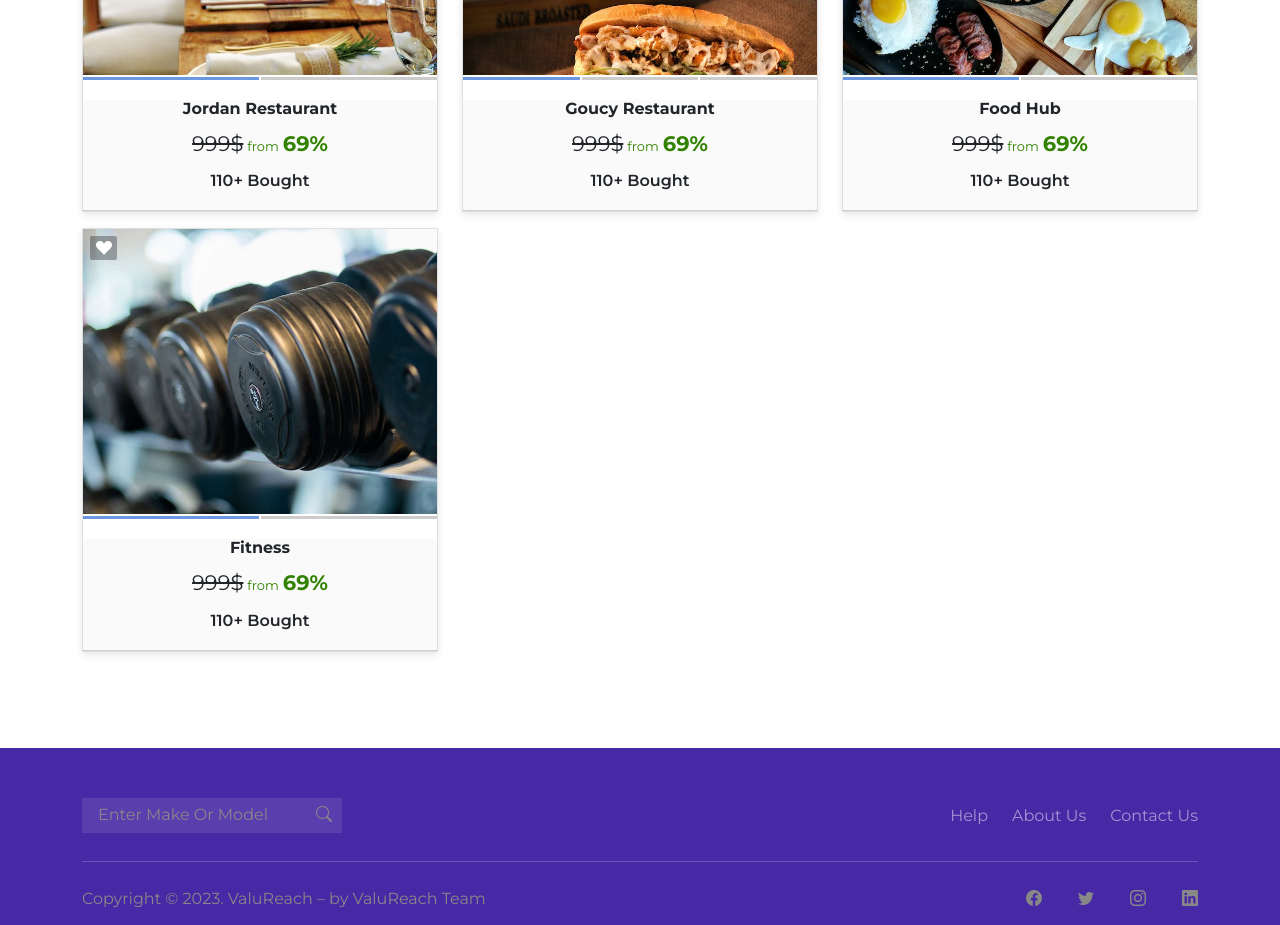
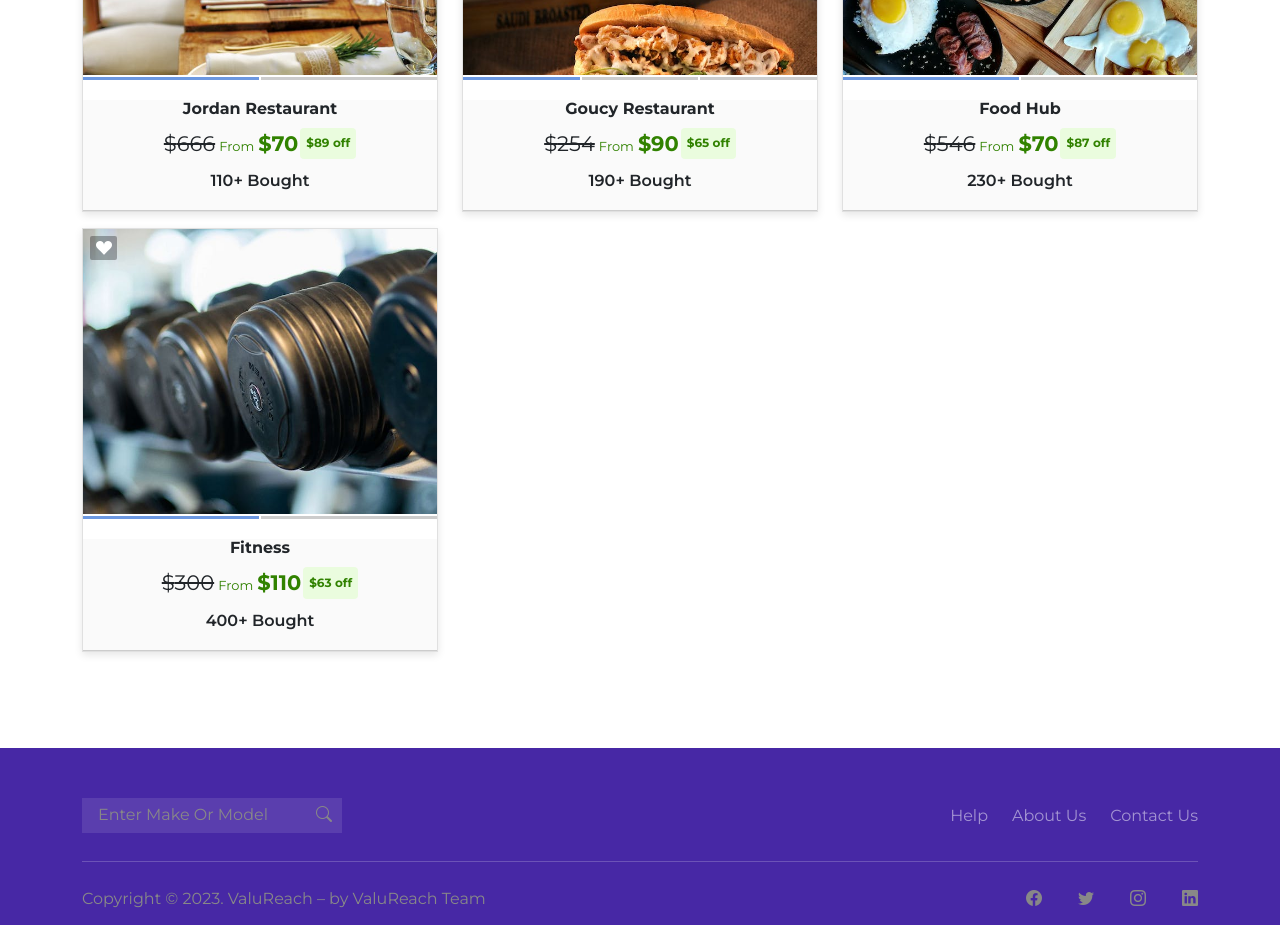
Before and after one commit to mohmedAmged/testV01, a React (Create React App) app: page /save in a window 1280 px wide. Shown: the part 2560-3485 px from the top of the page. Built offline with nearby package versions, Linux system fonts and the light colour scheme.

Commit message:
adding function for calc percentage of offer price between old price and new

```diff
--- a/src/components/latestOfferCard/LatestOfferCard.jsx
+++ b/src/components/latestOfferCard/LatestOfferCard.jsx
@@ -1,15 +1,21 @@
 import React, { useState } from 'react'
 import './latestOfferCard.css'
 import { NavLink } from 'react-router-dom';
-export default function LatestOfferCard({ restaurantData }) {
+import { calculateDiscountPercentage } from '../../functions/calcPercentage';
+export default function LatestOfferCard({ offerData }) {
     const [activeIndicator, setActiveIndicator] = useState(0);
     const handleIndicatorHover = (index) => {
         setActiveIndicator(index);
     };
 
     const getImageSource = () => {
-        return restaurantData.imageSources[activeIndicator];
+        return offerData.imageSources[activeIndicator];
     };
+
+    // calc discount
+    const oldPrice = offerData.old_price;
+    const newPrice = offerData.new_price;
+    const discountPercentage = calculateDiscountPercentage(oldPrice, newPrice);
     return (
         <div className="col-lg-4 col-md-6 col-sm-12">
             <div className="recent__cart__item mb-3">
@@ -17,8 +23,8 @@ export default function LatestOfferCard({ restaurantData }) {
                     <div className="img__Cart">
                         <img id="carImage" src={getImageSource()} alt="car__image" />
                     </div>
-            {restaurantData.special && (
-                <div className="cart__badge">{restaurantData.special}</div>
+                    {offerData.special && (
+                        <div className="cart__badge">{offerData.special}</div>
                     )}
                     <div className="cart__camera">
                         <div className="cart__Camera__content d-flex justify-content-center">
@@ -26,7 +32,7 @@ export default function LatestOfferCard({ restaurantData }) {
                         </div>
                     </div>
                     <div className="cart__indicator">
-                {restaurantData.imageSources.map((_, index) => (
+                        {offerData.imageSources.map((_, index) => (
                             <div
                                 key={index}
                                 className={`indicator ${index === activeIndicator ? 'active' : ''}`}
@@ -40,16 +46,21 @@ export default function LatestOfferCard({ restaurantData }) {
                         <div className="">
                             <div className="cart__title">
                                 <NavLink to="" className="nav-link">
-                            {restaurantData.name}
+                                    {offerData.name}
                                 </NavLink>
                             </div>
                             <div className="cart__subTit">
-                        <span className='save__oldPrice'>999$</span>
-                        <span className='save__priceDesc px-1'>from</span>
-                        <span className='save__newPrice'>69%</span>
+                                <div className="price__package">
+                                    <span className='save__oldPrice'>${offerData.old_price}</span>
+                                    <span className='save__priceDesc px-1'>From</span>
+                                    <span className='save__newPrice'>${offerData.new_price}</span>
+                                </div>
+                                <div className="price__badge">
+                                    ${discountPercentage} off
+                                </div>
                             </div>
                             <div className="cart__attach">
-                        110+ bought
+                                {offerData.baught}+ bought
                             </div>
                         </div>
                     </div>
--- a/src/components/saveDifferentOffers/SaveDifferentOffers.jsx
+++ b/src/components/saveDifferentOffers/SaveDifferentOffers.jsx
@@ -11,13 +11,14 @@ import health2 from '../../assets/discoverHomeImg/health2.jpg'
 import food5 from '../../assets/discoverHomeImg/food5.jpg'
 import AdsCard from '../adsCard/AdsCard'
 import LatestOfferCard from '../latestOfferCard/LatestOfferCard'
-const restaurantDataArr = [
+const offersDataArr = [
     {
         "name": 'Jordan Restaurant',
         "special": 'Special',
         "category": "latest",
-        "votes": '1,358',
-        "menu": 'open',
+        "old_price": 666,
+        "new_price": 70,
+        "baught": 110,
         "image": resturant,
         "imageSources": [resturant2, resturant],
     },
@@ -25,8 +26,9 @@ const restaurantDataArr = [
         "name": 'goucy Restaurant',
         "special": '',
         "category": "food",
-        "votes": '1,158',
-        "menu": 'Menu',
+        "old_price": 254,
+        "new_price": 90,
+        "baught": 190,
         "image": resturant,
         "imageSources": [food3, food2, food1],
     },
@@ -34,8 +36,9 @@ const restaurantDataArr = [
         "name": 'Food Hub',
         "special": 'sponsered',
         "category": "food",
-        "votes": '1,158',
-        "menu": 'Menu',
+        "old_price": 546,
+        "new_price": 70,
+        "baught": 230,
         "image": resturant,
         "imageSources": [food5, food4],
     },
@@ -43,8 +46,9 @@ const restaurantDataArr = [
         "name": 'Fitness',
         "special": '',
         "category": "health",
-        "votes": '1,158',
-        "menu": 'time',
+        "old_price": 300,
+        "new_price": 110,
+        "baught": 400,
         "image": resturant,
         "imageSources": [health2, health1],
     }
@@ -58,9 +62,9 @@ export default function SaveDifferentOffers() {
 
     const filteredRestaurantData = () => {
         if (activeTab === 'latest') {
-            return restaurantDataArr;
+            return offersDataArr;
         } else {
-            return restaurantDataArr.filter((data) => data.category.toLowerCase() === activeTab.toLowerCase());
+            return offersDataArr.filter((data) => data.category.toLowerCase() === activeTab.toLowerCase());
         }
     };
     return (
@@ -101,9 +105,9 @@ export default function SaveDifferentOffers() {
                 <div className="ads__filter__cards">
                     <div className="row justify-content-start">
                         {
-                            filteredRestaurantData().map((restaurantData, index) => {
+                            filteredRestaurantData().map((offerData, index) => {
                                 return (
-                                    <LatestOfferCard key={index} restaurantData={restaurantData} />
+                                    <LatestOfferCard key={index} offerData={offerData} />
                                 )
                             })
                         }
--- a/src/components/saveDifferentOffers/saveDifferentOffer.css
+++ b/src/components/saveDifferentOffers/saveDifferentOffer.css
@@ -6,6 +6,11 @@
     font-weight: 700;
     text-transform: capitalize;
     margin-bottom: 60px;
+}
+.saveDifferentOffer__handler .cart__subTit{
+    display: flex;
+    justify-content: center;
+    flex-wrap: wrap;
 }
 .saveDifferentOffer__handler .cart__subTit .save__oldPrice{
     font-size: 21px;
@@ -16,9 +21,25 @@
     font-size: 13px;
     font-weight: 400;
     color: #318200;
+    text-transform: capitalize;
 }
 .saveDifferentOffer__handler .cart__subTit .save__newPrice{
     font-size: 21px;
     font-weight: 700;
-    color: #318200
+    color: #318200;
 }
+.saveDifferentOffer__handler .cart__subTit .price__badge{
+    background-color: #eafcde;
+    border: none;
+    color: #318200;
+    display: flex;
+    justify-content: center;
+    align-items: center;
+    font-weight: 700;
+    border-radius: 4px;
+    font-size: 12px;
+    line-height: 18px;
+    padding: 2px 6px;
+    white-space: nowrap;
+    margin-left: 2px;
+}
--- /dev/null
+++ b/src/functions/calcPercentage.js
@@ -0,0 +1,5 @@
+export const calculateDiscountPercentage=(oldPrice, newPrice) => {
+    const discount = oldPrice - newPrice;
+    const percentage = (discount / oldPrice) * 100;
+    return Math.round(percentage);
+}
```
Lines whose indentation alone changed are shown as unchanged.
